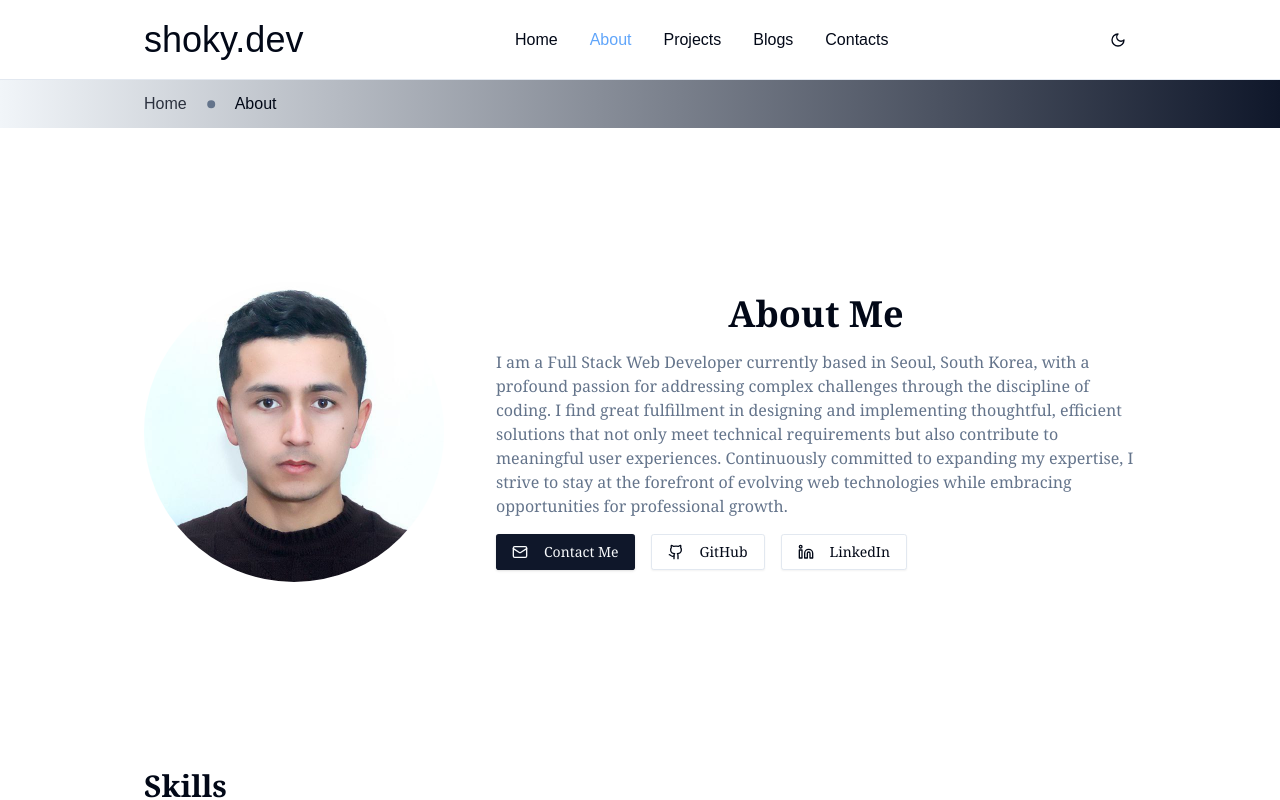
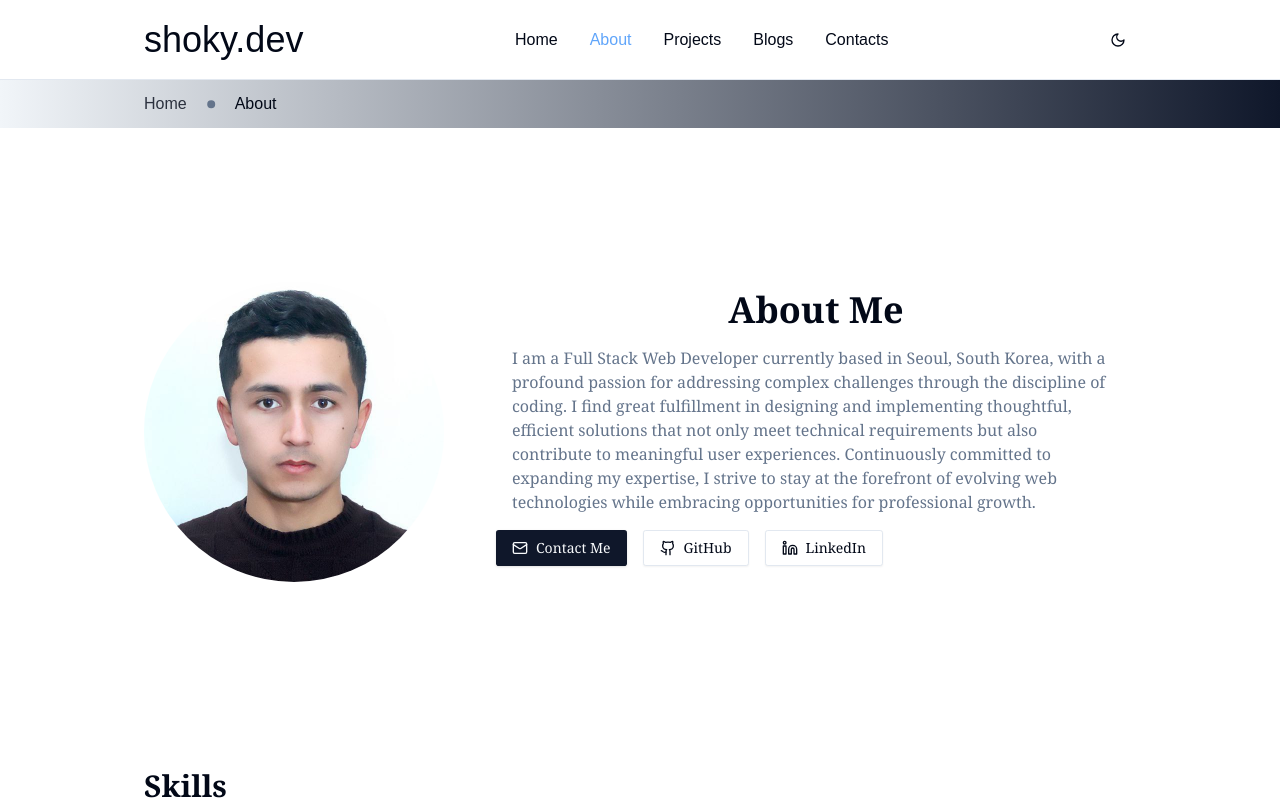
Before and after one commit to frontend-tester02/my-portfolio, a Next.js app: page /about in a window 1280 px wide. Shown: the top 800 px of the page. Built offline with nearby package versions, Linux system fonts and the light colour scheme.

Commit message:
Make a responsive about page

```diff
--- a/app/(root)/(home)/about/page.tsx
+++ b/app/(root)/(home)/about/page.tsx
@@ -26,7 +26,7 @@ function About() {
 					</div>
 					<div className='md:w-2/3 font-serif'>
 						<h2 className='text-4xl font-bold mb-4'>About Me</h2>
-						<p className='text-md mb-4 text-start text-muted-foreground'>
+						<p className='text-md mb-4 text-start text-muted-foreground md:px-4'>
 							I am a Full Stack Web Developer currently based in Seoul, South
 							Korea, with a profound passion for addressing complex challenges
 							through the discipline of coding. I find great fulfillment in
@@ -37,10 +37,10 @@ function About() {
 							technologies while embracing opportunities for professional
 							growth.
 						</p>
-						<div className='items-start flex space-x-4'>
-							<Button asChild>
+						<div className='flex flex-wrap items-start space-x-4 '>
+							<Button asChild className='mb-2'>
 								<Link href={'/contacts'}>
-									<Mail className='mr-2 h-4 w-4' /> Contact Me
+									<Mail className='h-4 w-4' /> Contact Me
 								</Link>
 							</Button>
 
@@ -49,7 +49,7 @@ function About() {
 									href={'https://github.com/frontend-tester02'}
 									target='_blank'
 								>
-									<Github className='mr-2 h-4 w-4' /> GitHub
+									<Github className='h-4 w-4' /> GitHub
 								</Link>
 							</Button>
 
@@ -60,7 +60,7 @@ function About() {
 									}
 									target='_blank'
 								>
-									<Linkedin className='mr-2 h-4 w-4' /> LinkedIn
+									<Linkedin className='h-4 w-4' /> LinkedIn
 								</Link>
 							</Button>
 						</div>
```
